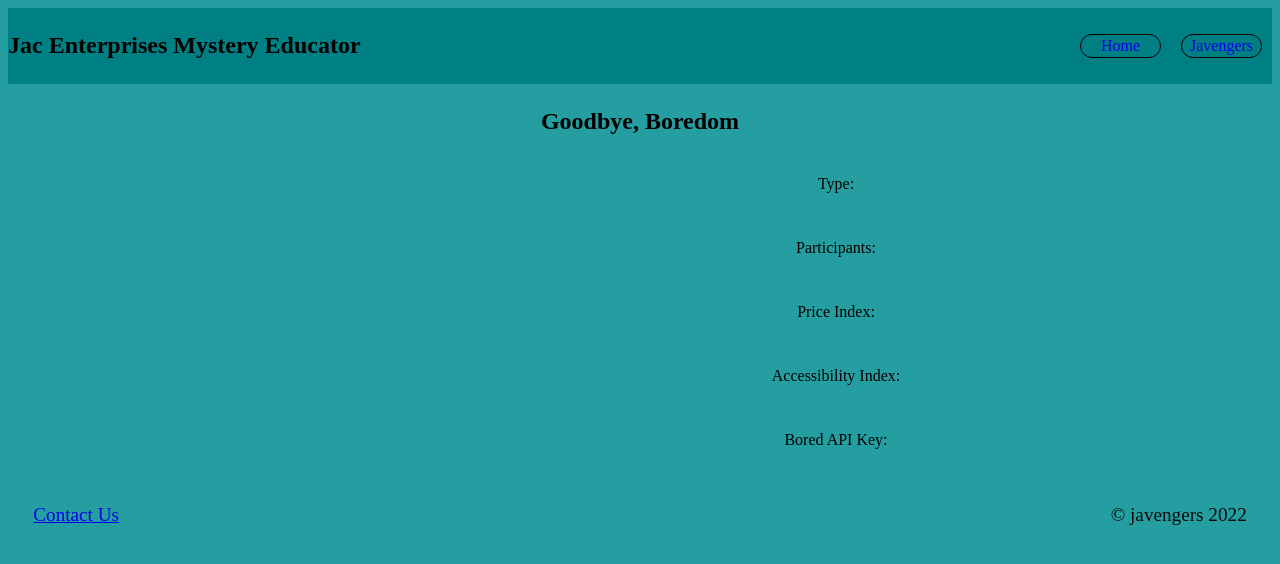
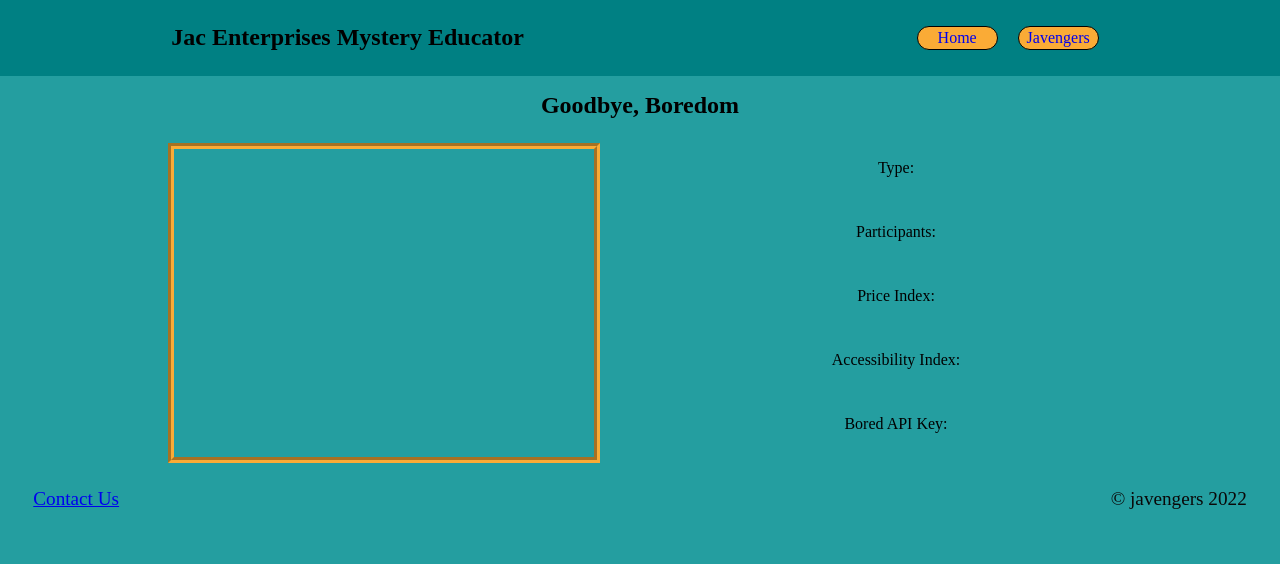
Before and after one commit to cheyenneabel/mystery-educator, a React (Create React App) app in the folder frontend/: page /bored in a window 1280 px wide. Shown: the top 564 px of the page. Built offline with nearby package versions, Linux system fonts and the light colour scheme; no server answers.

Commit message:
Styling Changes

```diff
--- a/frontend/src/Components/Bored.css
+++ b/frontend/src/Components/Bored.css
@@ -2,7 +2,8 @@
     display: grid;
     grid-template-rows: repeat(5, 4rem);
     grid-template-columns: 1fr 1fr;
-    margin: 0 15rem;
+    margin: 0 10rem;
+    column-gap: 5rem;
 }
 #boredActivityArea p{
     display: flex;
@@ -12,6 +13,9 @@
 #boredActivity{
     grid-row: 1/6;
     display: flex;
+    justify-content: center;
+    text-align: center;
     align-items: center;
-    justify-content: center;
+    border: 6px groove #FAAB36;
+
 }
--- a/frontend/src/Components/Footer.css
+++ b/frontend/src/Components/Footer.css
@@ -12,7 +12,8 @@
     left:0;
 }
  a:hover{
-    color: orange;
+    color: #FAAB36;
+    font-weight: bolder;
 }
 /*
 .jacContact{
--- a/frontend/src/Components/Header.css
+++ b/frontend/src/Components/Header.css
@@ -1,7 +1,8 @@
 .header{
     display:flex;
-    justify-content: space-between;
+    justify-content: space-around;
     background-color: #008083;
+    margin: -0.5rem -0.5rem;
 }
 
 ul{
@@ -14,6 +15,7 @@ ul a{
     align-items: center;
     justify-content: center;
 
+    background-color: #FAAB36;
     border:1px solid black;
     border-radius: 75px;
     margin: 10px;
@@ -23,6 +25,6 @@ ul a{
 }
 
 ul a:hover{
-    background-color: orange;
+    background-color: aquamarine;
     transition: .25s;
 }
--- a/frontend/src/Components/Header.js
+++ b/frontend/src/Components/Header.js
@@ -7,7 +7,7 @@ const Header = () => (
         <h2>Jac Enterprises Mystery Educator </h2>
         <ul>
             <NavLink to='/'>Home</NavLink>
-            <NavLink to='/aboutus'>Javengers</NavLink>
+            <NavLink to='/javengers'>Javengers</NavLink>
         </ul>
     </div>
 
--- a/frontend/src/Components/JavengersContactPage.js
+++ /dev/null
@@ -1,9 +0,0 @@
-import React from "react";
-
-const JavengersContactPage = () => (
-    <div>
-
-    </div>
-)
-
-export default JavengersContactPage;
--- a/frontend/src/Components/MetMuseum.css
+++ b/frontend/src/Components/MetMuseum.css
@@ -12,15 +12,15 @@
 .Picture{
   max-width: 500px;
   max-height: 500px;
-  grid-row: 1/6;
+  grid-row: 1/5;
   display: flex;
-  margin: 1rem 1rem;
-  /* align-items: center;
-  justify-content: center; */
+  margin: 0 1rem;
+  justify-content: right;
+  /*justify-content: center; */
 }
 
 .Words button{
-  grid-row-start: 6;
+  grid-row-start: 5;
   grid-column-start: 1;
 
   margin: 1% 40% 1% 10%;
@@ -32,3 +32,7 @@
   background-color: orange;
   transition: .25s;
 }
+.artworkTitle{
+  display: flex;
+  justify-content: center;
+}
--- a/frontend/src/Components/MetMuseumAPI.js
+++ b/frontend/src/Components/MetMuseumAPI.js
@@ -30,7 +30,7 @@ const MetMuseumAPI = () => {
         <div>
             <h2>Art Around the World</h2>
 
-            <p>"{artwork.title}"</p>
+            <h1 className="artworkTitle">"{artwork.title}"</h1>
             <div className="Words">
                 <img className="Picture" src={artwork.primaryImage} width="" height="" alt="artImage"/>
 
@@ -41,7 +41,7 @@ const MetMuseumAPI = () => {
                 This art is from: {artwork.culture}
                 </p>
                 <p>
-                    This piece was created in the year {artwork.objectBeginDate}
+                    This piece was created in the year: {artwork.objectBeginDate}
                 </p>
                 <p>
                     <a href={artwork.objectURL} target="_blank">Click here to learn more about this piece of art</a>
--- a/frontend/src/PageSwitch.js
+++ b/frontend/src/PageSwitch.js
@@ -3,7 +3,6 @@ import { Route, Switch } from 'react-router-dom';
 import MainPage from './Components/MainPage';
 import BoredAPI from './Components/BoredAPI';
 import Cryptid from './Components/CryptidAPI';
-import JavengersContactPage from './Components/JavengersContactPage';
 import AboutPage from './Components/AboutPage';
 
 import MetMuseumAPI from './Components/MetMuseumAPI';
```
